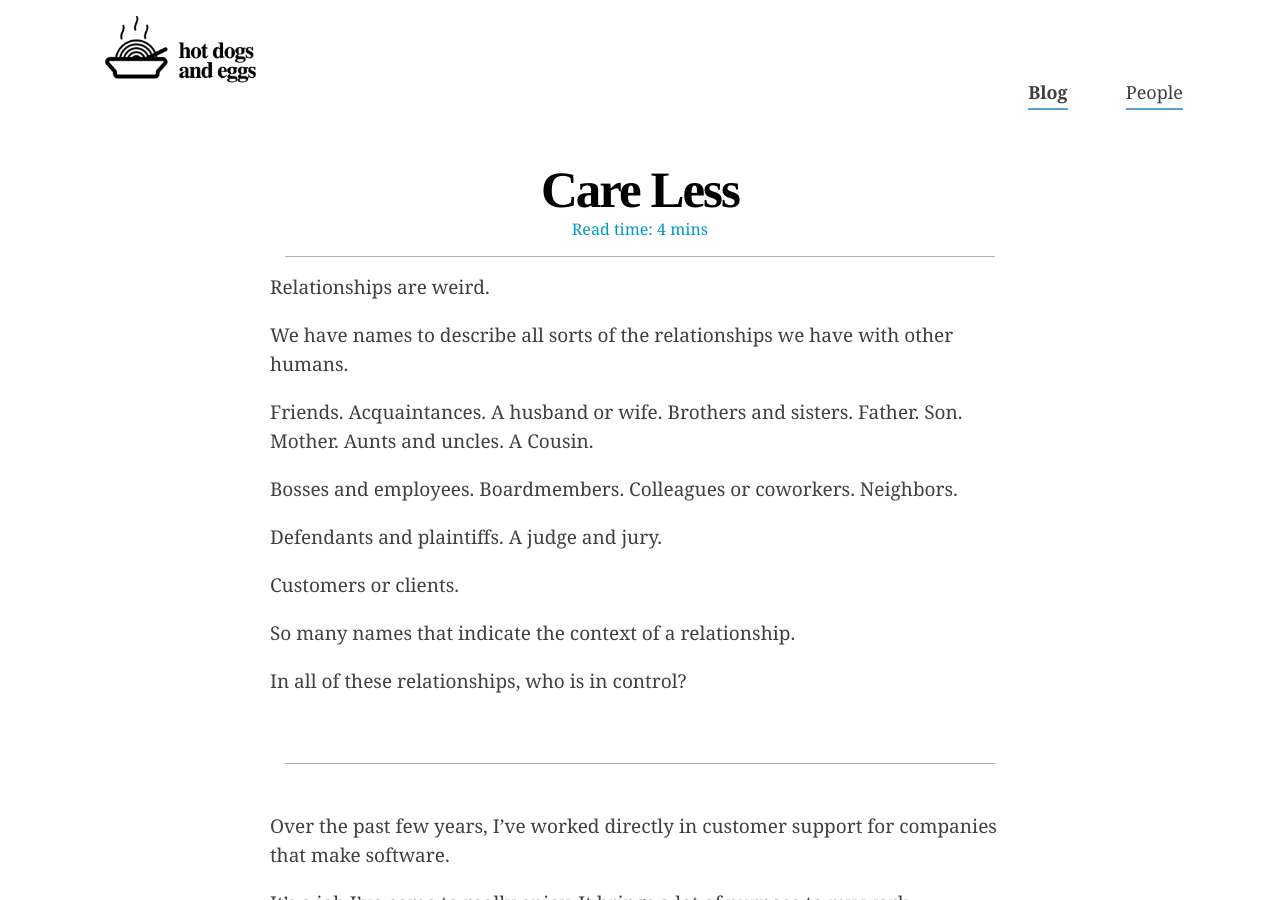
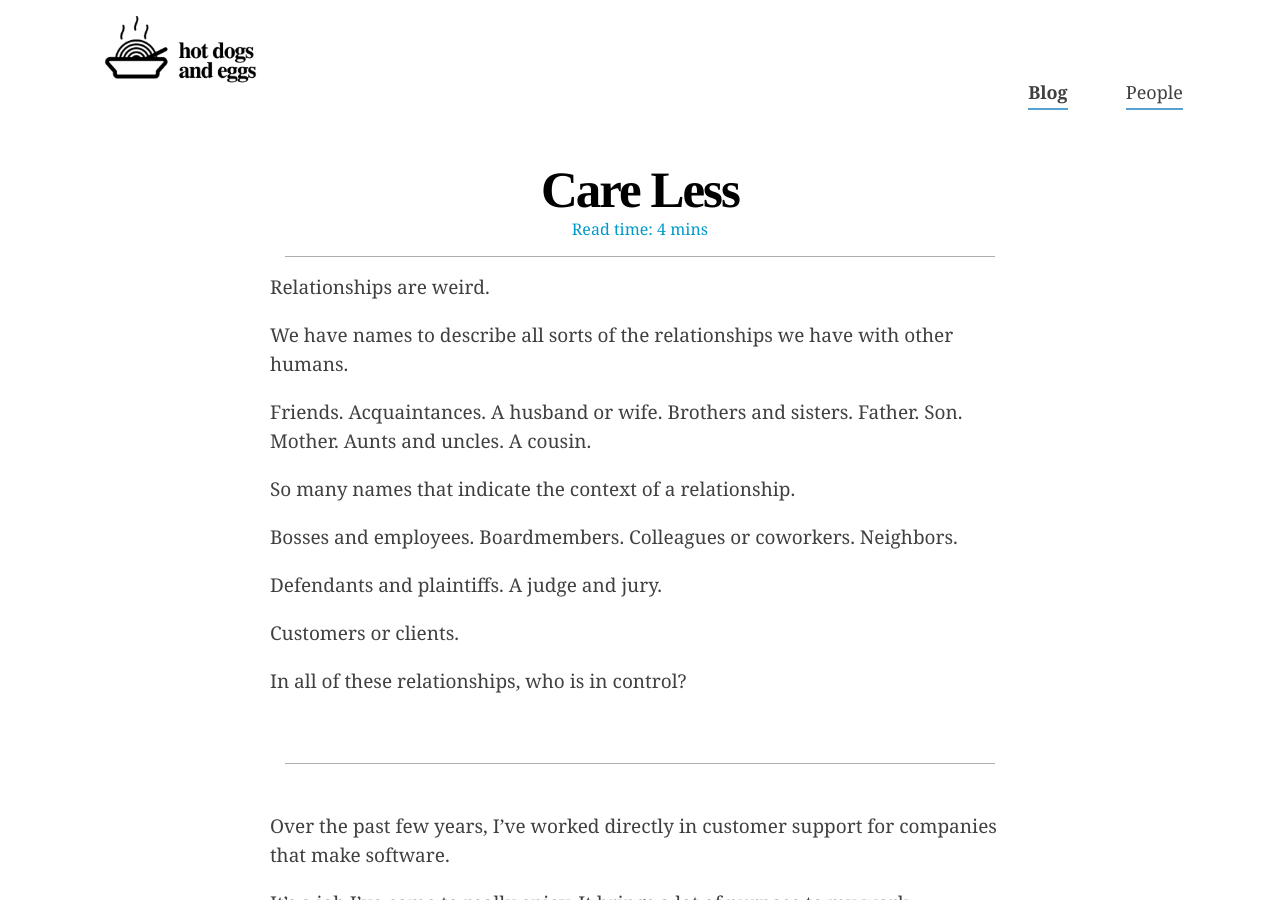
Before and after one commit to gallochris/writing, a Jekyll site: the page built from _posts/2016-07-31-care-less.md, in a window 1280 px wide and 900 px high. Built offline with Jekyll 4.4.1, drawn with Linux system fonts in a browser that asks for light colours; nearby versions of some CDN libraries; comment, search, counter and statistics services are not loaded.

```diff
--- a/_posts/2016-07-31-care-less.md
+++ b/_posts/2016-07-31-care-less.md
@@ -9,15 +9,15 @@ Relationships are weird.
 
 We have names to describe all sorts of the relationships we have with other humans.
 
-Friends. Acquaintances. A husband or wife. Brothers and sisters. Father. Son. Mother. Aunts and uncles. A Cousin.
+Friends. Acquaintances. A husband or wife. Brothers and sisters. Father. Son. Mother. Aunts and uncles. A cousin.
+
+So many names that indicate the context of a relationship.
 
 Bosses and employees. Boardmembers. Colleagues or coworkers. Neighbors.
 
 Defendants and plaintiffs. A judge and jury.
 
 Customers or clients.
-
-So many names that indicate the context of a relationship.
 
 In all of these relationships, who is in control?
 
```
